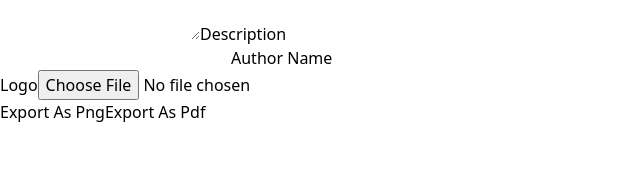
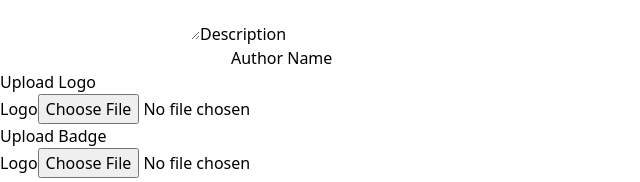
Before and after one commit to devmhimran/certificate-generator, a React (Vite) app in the folder certificate-generator/: page / in a window 1280 px wide. Shown: the part 3811-3993 px from the top of the page, without its empty margins (0-640 px from the left). Before the commit the page ends 3935 px from the top, so only its background shows below. Built offline with nearby package versions, Linux system fonts and the light colour scheme; a web font is replaced by a local one; what @material-tailwind/react would draw is missing.

Commit message:
Added Badge Upload

```diff
--- a/certificate-generator/src/Component/CertificateImage/CertificateImage.jsx
+++ b/certificate-generator/src/Component/CertificateImage/CertificateImage.jsx
@@ -2,9 +2,9 @@ import React from 'react';
 import { useState } from 'react';
 
 const CertificateImage = ({data, designId, certificateDetail}) => {
-    const { heading,participantName,description,author,logo } = certificateDetail;
+    const { heading,participantName,description,author,logo, badge } = certificateDetail;
     // const {img} = data;
-    console.log(designId)
+    console.log(badge)
     const certificateData = [
         {
             "id": "1",
@@ -19,6 +19,7 @@ const CertificateImage = ({data, designId, certificateDetail}) => {
             "description" : "design__01__certificate__description",
             "footer" : "design__01__certificate__footer",
             "logoMain" : "design__01__certificate__logo__main",
+            "badgeMain" : "design__01__certificate__badge__main",
             "signatureDivider" : "design__01__certificate__signature__divider",
             "dateDivider" : "design__01__certificate__date__divider",
             "signatureDividerTitle" : "design__01__certificate__signature__divider___title",
@@ -37,6 +38,7 @@ const CertificateImage = ({data, designId, certificateDetail}) => {
             "description" : "design__02__certificate__description",
             "footer" : "design__02__certificate__footer",
             "logoMain" : "design__02__certificate__logo__main",
+            "badgeMain" : "design__02__certificate__badge__main",
             "signatureDivider" : "design__02__certificate__signature__divider",
             "dateDivider" : "design__02__certificate__date__divider",
             "signatureDividerTitle" : "design__02__certificate__signature__divider___title",
@@ -75,7 +77,7 @@ const CertificateImage = ({data, designId, certificateDetail}) => {
                         </p>
                     </div>
                     <div className="design__01__certificate__logo">
-                        <img className={certificateDefaultData.logoMain ? certificateDefaultData.logoMain : ''} src={logo ? logo :'https://i.ibb.co/qWdCRj1/certificat-badge.png'} alt="" />
+                        <img className={certificateDefaultData.badgeMain ? certificateDefaultData.badgeMain : ''} src={badge ? badge :'https://i.ibb.co/qWdCRj1/certificat-badge.png'} alt="" />
                     </div>
                     <div className="design__01__certificate__date">
                         <div className={certificateDefaultData.dateDivider ? certificateDefaultData.dateDivider : ''}>
--- a/certificate-generator/src/Component/CertificateMain/CertificateMain.jsx
+++ b/certificate-generator/src/Component/CertificateMain/CertificateMain.jsx
@@ -8,6 +8,7 @@ import CertificateImage from '../CertificateImage/CertificateImage';
 const CertificateMain = () => {
     const imageApi = 'ef367f576eca302d4916e3889c6e0cc6';
     const [logo, setLogo] = useState('');
+    const [badge, setBadge] = useState('');
     const [author, setAuthor] = useState('');
     const [description, setDescription] = useState('');
     const [participantName, setParticipantName] = useState('');
@@ -15,6 +16,7 @@ const CertificateMain = () => {
     const [img, setImage] = useState('');
     const [designId, setDesignId] = useState('');
     const resetFile = useRef();
+    const resetBadgeFile = useRef();
 
     const data = [
         {
@@ -34,22 +36,23 @@ const CertificateMain = () => {
         participantName,
         description,
         author,
-        logo
+        logo,
+        badge
     }
 
-    const handleHeading = (e) =>{
+    const handleHeading = (e) => {
         const heading = e.target.value;
         setHeading(heading)
     }
-    const handleParticipantName = (e) =>{
+    const handleParticipantName = (e) => {
         const participantName = e.target.value;
         setParticipantName(participantName)
     }
-    const handleDescription = (e) =>{
+    const handleDescription = (e) => {
         const description = e.target.value;
         setDescription(description);
     }
-    const handleAuthorName = (e) =>{
+    const handleAuthorName = (e) => {
         const authorName = e.target.value;
         setAuthor(authorName)
     }
@@ -71,11 +74,33 @@ const CertificateMain = () => {
             })
 
     }
-    const handlePreviewClear = () =>{
+    const handleBadge = (e) => {
+        const photoURL = e.target.files[0];
+        const formData = new FormData();
+        formData.append('image', photoURL);
+        console.log(photoURL)
+        const imgUrl = `https://api.imgbb.com/1/upload?key=${imageApi}`;
+        fetch(imgUrl, {
+            method: 'POST',
+            body: formData
+        })
+            .then(res => res.json())
+            .then((result) => {
+                const badge = result.data.image.url;
+                setBadge(badge);
+                // console.log(logo)
+            })
+
+    }
+    const handlePreviewClear = () => {
         setLogo('')
         resetFile.current.value = "";
     }
-    const handleDesign = (id, designImage) =>{
+    const handleBadgePreviewClear = () => {
+        setBadge('')
+        resetBadgeFile.current.value = "";
+    }
+    const handleDesign = (id, designImage) => {
         // console.log(designId)
         setImage(designImage)
         setDesignId(id)
@@ -105,25 +130,26 @@ const CertificateMain = () => {
                         <CertificateImage
                             data={img}
                             designId={designId}
-                        certificateDetail = {certificateDetail}
+                            certificateDetail={certificateDetail}
                         />
                     </div>
                 </div>
                 <div className="certificate__details px-4 py-8 border-l">
                     <div className="input__form">
                         <div className="input__detail my-8">
-                            <Input label="Heading" name='heading' onChange={handleHeading}/>
+                            <Input label="Heading" name='heading' onChange={handleHeading} />
                         </div>
                         <div className="input__detail my-8">
-                            <Input label="Participant Name" name='participantName' onChange={handleParticipantName}/>
+                            <Input label="Participant Name" name='participantName' onChange={handleParticipantName} />
                         </div>
                         <div className="input__detail my-8">
-                            <Textarea variant="outlined" label="Description" name='description' onChange={handleDescription}/>
+                            <Textarea variant="outlined" label="Description" name='description' onChange={handleDescription} />
                         </div>
                         <div className="input__detail my-8">
-                            <Input label="Author Name" name='authorName' onChange={handleAuthorName}/>
+                            <Input label="Author Name" name='authorName' onChange={handleAuthorName} />
                         </div>
-                        <div className="input__detail my-8">
+                        <div className="input__detail my-6">
+                            <div className='py-3'>Upload Logo</div>
                             <label className="block cursor-pointer">
                                 <span className="sr-only">Logo</span>
                                 <input type="file" className="block w-full text-sm text-slate-500
@@ -151,6 +177,35 @@ const CertificateMain = () => {
                                     : ''
                             }
                         </div>
+                        <div className="input__detail my-6">
+                            <div className='py-3'>Upload Badge</div>
+                            <label className="block cursor-pointer">
+                                <span className="sr-only">Logo</span>
+                                <input type="file" className="block w-full text-sm text-slate-500
+                                file:mr-4 file:py-2 file:px-4
+                                file:rounded-full file:border-0
+                                file:text-sm file:font-semibold
+                                file:bg-violet-50 file:text-violet-700
+                                hover:file:bg-violet-100
+                                "
+                                onChange={handleBadge}
+                                name='badge'
+                                ref={resetBadgeFile}
+                                />
+                            </label>
+                            {
+                                badge ?
+                                    <>
+                                        <div className="preview__logo relative w-fit">
+                                            <Avatar className='border mt-4' src={badge} alt="avatar" size="xxl" />
+                                            <span className='absolute top-[6px] right-[-7px] cursor-pointer bg-white rounded-full' onClick={handleBadgePreviewClear}>
+                                                <TiDeleteOutline className='text-2xl text-gray-600' />
+                                            </span>
+                                        </div>
+                                    </>
+                                    : ''
+                            }
+                        </div>
                         <div className="input__detail my-8">
                             <Button fullWidth>Export As Png</Button>
                             <Button color='green' className='mt-4' fullWidth>Export As Pdf</Button>
--- a/certificate-generator/src/index.css
+++ b/certificate-generator/src/index.css
@@ -142,10 +142,10 @@ font-family: 'Poppins', sans-serif;
 .design__02__certificate__footer{
   @apply grid grid-cols-3 gap-4 w-3/5 mx-auto mt-20 flex items-center
 }
-.design__01__certificate__logo__main{
+.design__01__certificate__badge__main{
   @apply w-40 mx-auto
 }
-.design__02__certificate__logo__main{
+.design__02__certificate__badge__main{
   @apply w-40 mx-auto
 }
 .design__01__certificate__signature__divider,
```
Lines whose indentation alone changed are shown as unchanged.
